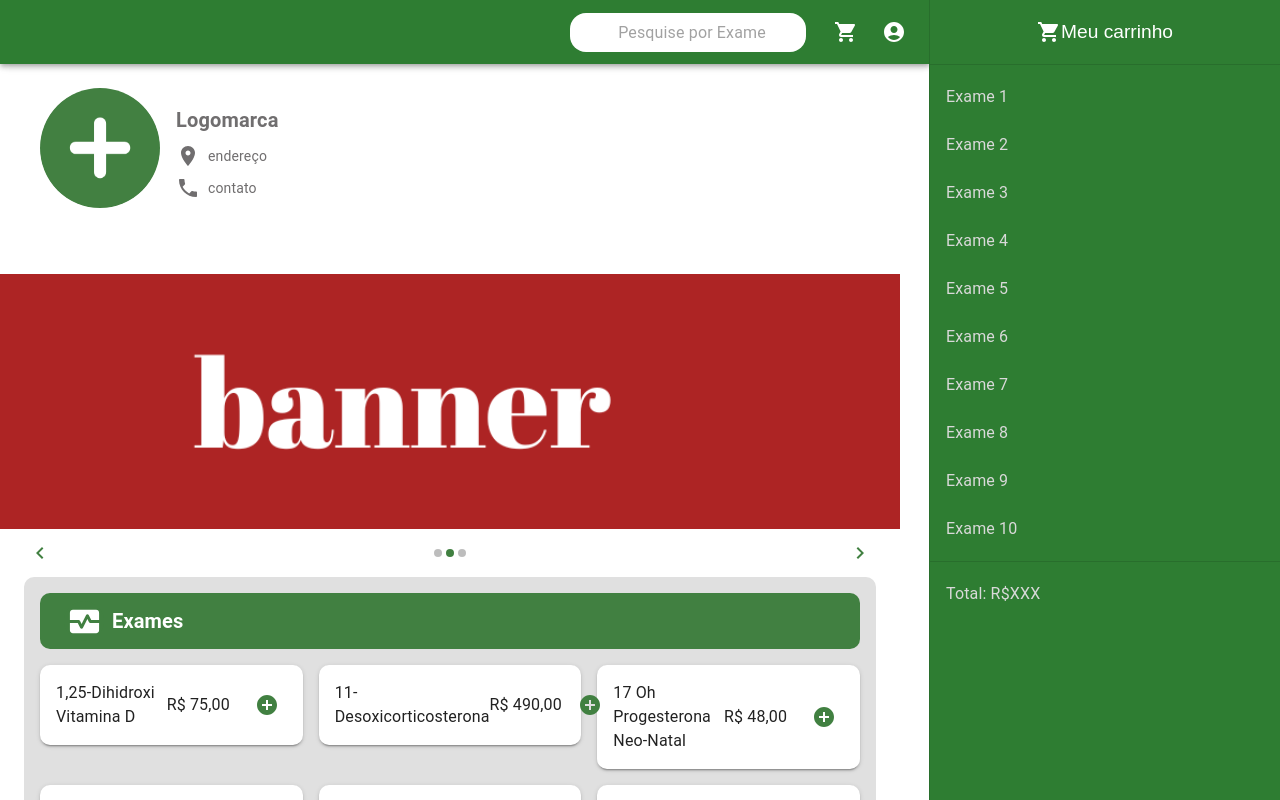
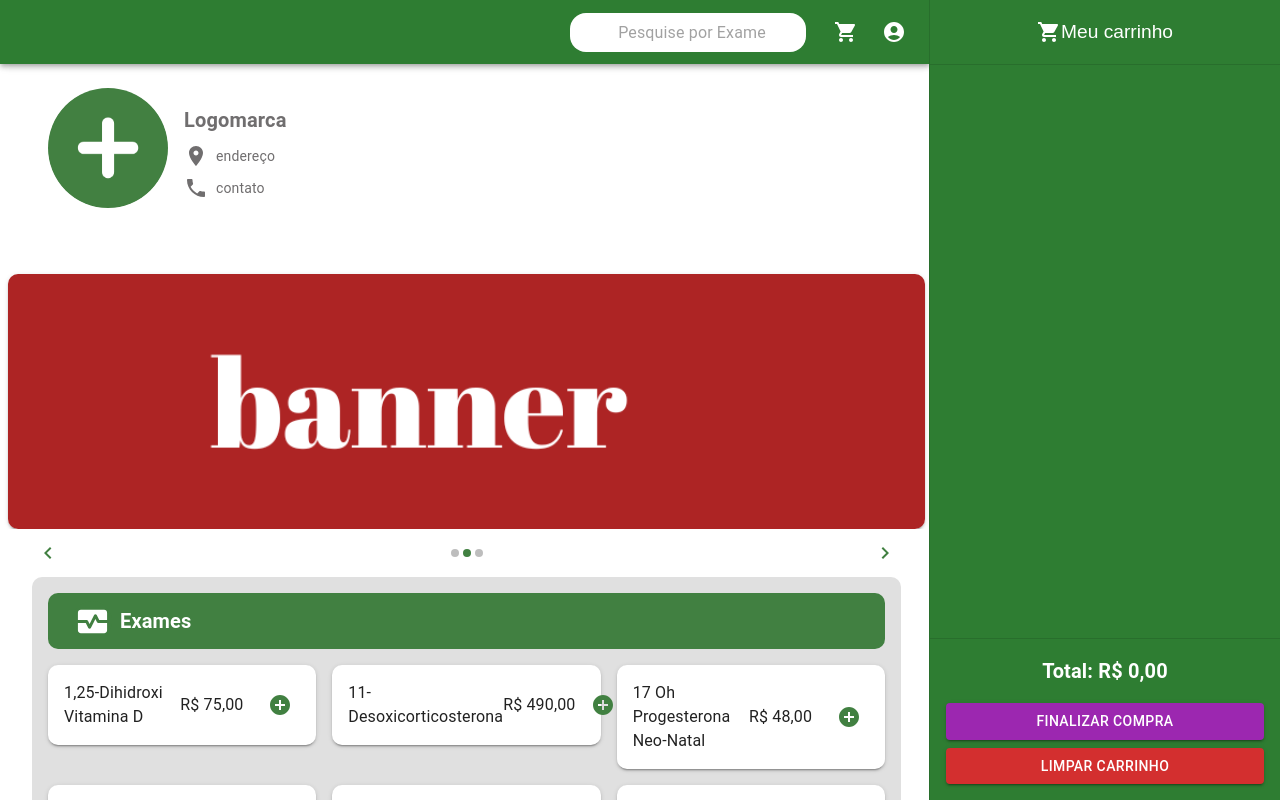
Before and after one commit to AntonioEpichin/orcalab, a Next.js app: page / in a window 1280 px wide. Both pictures are taken after a click on the button 1196 px from the left and 32 px from the top of the page. Shown: the top 800 px of the page. Built offline with nearby package versions, Linux system fonts and the light colour scheme.

Commit message:
atualizadas funcionalidades de estado do carrinho e ajustes nos componentes necessarios

```diff
--- a/src/app/globals.css
+++ b/src/app/globals.css
@@ -1,20 +1,9 @@
-body {
-    margin: 0;
-    padding: 0;
-    box-sizing: border-box;
-}
+/* globals.css */
+body.drawer-open {
+    margin-right: 355px; /* Ajuste a margem do corpo para a esquerda */
+    transition: margin-right 0.3s ease; /* Adicione uma transição suave */
+  }
 
-main {
-    transition: margin 0.3s ease-in-out;
-}
-
-.drawer-open main {
-    margin-right: 250px; /* Ajuste conforme necessário */
-}
-
-/* Media queries para diferentes tamanhos de tela */
-@media (min-width: 600px) {
-    .drawer-open main {
-        margin-right: 190px; /* Ajuste conforme necessário */
-    }
-}
+  main {
+    transition: margin-right 0.3s ease; /* Adicione uma transição suave para o main também */
+  }
--- a/src/app/layout.js
+++ b/src/app/layout.js
@@ -5,22 +5,25 @@ import NavBar from "@/components/NavBar";
 import Footer from "../components/Footer";
 import LogoSection from "@/components/LogoSection";
 import Cart from "../components/Cart";
-import { useState } from "react";
-
-
+import { useCart } from "@/components/CartContext";
+import { CartProvider } from "@/components/CartContext";
 
 export default function RootLayout({ children }) {
-  const [cartOpen, setCartOpen] = useState(false);
+  return (
+    <CartProvider>
+      <InnerRootLayout>{children}</InnerRootLayout>
+    </CartProvider>
+  );
+}
 
-  const toggleCart = () => {
-    setCartOpen(!cartOpen);
-  };
+function InnerRootLayout({ children }) {
+  const { isCartOpen } = useCart();
 
   return (
     <html lang="pt-br">
-      <body className={cartOpen ? 'drawer-open' : ''}>
-        <NavBar open={cartOpen} toggleCart={toggleCart} />
-        <Cart open={cartOpen} onClose={toggleCart} />
+      <body className={isCartOpen ? 'drawer-open' : ''}>
+        <NavBar />
+        <Cart />
         <LogoSection />
         <main>
           {children}
--- a/src/components/BannerCarousel.jsx
+++ b/src/components/BannerCarousel.jsx
@@ -2,10 +2,9 @@
 
 import React, { useState, useEffect } from 'react';
 import { Box, Paper, MobileStepper, Button } from '@mui/material';
-import { useTheme } from '@mui/material/styles';
+import { useTheme, createTheme, ThemeProvider } from '@mui/material/styles';
 import KeyboardArrowLeft from '@mui/icons-material/KeyboardArrowLeft';
 import KeyboardArrowRight from '@mui/icons-material/KeyboardArrowRight';
-import { createTheme,ThemeProvider } from '@mui/material/styles';
 
 const banners = [
   "/images/banners/banner01.png",
@@ -16,8 +15,8 @@ const banners = [
 const defaultTheme = createTheme({
   palette: {
     primary: {
-      main: '#418041',  // Cor principal verde escuro
-      light: 'rgba(65, 128, 65, 0.8)',  // Verde claro para efeitos de hover
+      main: '#418041',
+      light: 'rgba(65, 128, 65, 0.8)',
     }
   }
 });
@@ -56,8 +55,14 @@ export default function BannerCarousel() {
             bgcolor: 'background.default',
           }}
         >
-        {/* Aqui você pode colocar o título ou legenda do slide atual, se necessário */}
         </Paper>
+        <Paper
+          elevation={2}
+          sx={{
+            borderRadius: '10px', // Abaulamento nas bordas
+            overflow: 'hidden',
+          }}
+        >
           <Box
             component="img"
             sx={{
@@ -71,6 +76,7 @@ export default function BannerCarousel() {
             src={banners[activeStep]}
             alt={`Banner ${activeStep + 1}`}
           />
+        </Paper>
         <MobileStepper
           steps={maxSteps}
           position="static"
--- a/src/components/Cart.jsx
+++ b/src/components/Cart.jsx
@@ -1,3 +1,4 @@
+// components/Cart.js
 import React from 'react';
 import Drawer from '@mui/material/Drawer';
 import List from '@mui/material/List';
@@ -6,13 +7,18 @@ import ListItem from '@mui/material/ListItem';
 import ListItemText from '@mui/material/ListItemText';
 import Box from '@mui/material/Box';
 import IconButton from '@mui/material/IconButton';
+import Typography from '@mui/material/Typography';
 import ShoppingCartIcon from '@mui/icons-material/ShoppingCart';
+import DeleteIcon from '@mui/icons-material/Delete';
+import Button from '@mui/material/Button';
 import { useTheme } from '@mui/material/styles';
+import { useCart } from '@/components/CartContext';
 
 const drawerWidth = 350;
 
-function Cart({ open, onClose }) {
+function Cart() {
   const theme = useTheme();
+  const { cartItems, total, removeItemFromCart, clearCart, isCartOpen, toggleCart } = useCart();
 
   return (
     <Drawer
@@ -21,14 +27,15 @@ function Cart({ open, onClose }) {
         flexShrink: 0,
         '& .MuiDrawer-paper': {
           width: drawerWidth,
-                    backgroundColor: '#2E7D32', // cor de fundo verde
+          backgroundColor: theme.palette.success.main,
           color: '#D9D9D9',
-                    height: '100vh', // ocupar toda a altura da tela
+          height: '100vh',
+          position: 'fixed',
         },
       }}
       variant="persistent"
       anchor="right"
-            open={open}
+      open={isCartOpen}
     >
       <Box
         sx={{
@@ -36,37 +43,44 @@ function Cart({ open, onClose }) {
           alignItems: 'center',
           padding: theme.spacing(0, 1),
           ...theme.mixins.toolbar,
-                    justifyContent: 'center', // centralizar conteúdo
-                    color: '#FFFFFF', // cor do texto branca
+          justifyContent: 'center',
+          color: '#FFFFFF',
         }}
       >
-                <IconButton sx={{ color: 'inherit', fontSize: '1.2rem' }} >
-                    <ShoppingCartIcon sx={{ fontSize: '1.5rem' }} /> {/* ícone menor */}
+        <IconButton sx={{ color: 'inherit', fontSize: '1.2rem' }} onClick={toggleCart}>
+          <ShoppingCartIcon sx={{ fontSize: '1.5rem' }} />
           Meu carrinho
         </IconButton>
       </Box>
       <Divider />
       <Box
         role="presentation"
-                onClick={onClose}
-                onKeyDown={onClose}
-                sx={{ width: '100%', height: '100%' }}
+        sx={{ width: '100%', height: 'calc(100% - 150px)', overflowY: 'auto' }}
       >
         <List>
-                    {['Exame 1', 'Exame 2', 'Exame 3', 'Exame 4', 'Exame 5', 'Exame 6', 'Exame 7', 'Exame 8', 'Exame 9', 'Exame 10'].map((text, index) => (
-                        <ListItem key={text}>
-                            <ListItemText primary={text} />
+          {cartItems.map((item, index) => (
+            <ListItem key={index} sx={{ display: 'flex', justifyContent: 'space-between', alignItems: 'center' }}>
+              <ListItemText primary={`${item.nome} - ${parseFloat(item.preço).toLocaleString('pt-BR', { style: 'currency', currency: 'BRL' })}`} />
+              <IconButton edge="end" aria-label="delete" onClick={() => removeItemFromCart(item)}>
+                <DeleteIcon sx={{ color: 'red' }} />
+              </IconButton>
             </ListItem>
           ))}
         </List>
+      </Box>
       <Divider />
-                <List>
-                    {['Total: R$XXX'].map((text, index) => (
-                        <ListItem key={text}>
-                            <ListItemText primary={text} />
-                        </ListItem>
-                    ))}
-                </List>
+      <Box sx={{ padding: 2 }}>
+        <Typography variant="h6" sx={{ textAlign: 'center', fontWeight: 'bold', color: '#FFFFFF' }}>
+          Total: {total.toLocaleString('pt-BR', { style: 'currency', currency: 'BRL' })}
+        </Typography>
+        <Box sx={{ display: 'flex', flexDirection: 'column', alignItems: 'center', mt: 2 }}>
+          <Button variant="contained" color="secondary" sx={{ mb: 1, width: '100%' }} onClick={() => alert('Compra finalizada!')}>
+            Finalizar compra
+          </Button>
+          <Button variant="contained" color="error" sx={{ width: '100%' }} onClick={clearCart}>
+            Limpar carrinho
+          </Button>
+        </Box>
       </Box>
     </Drawer>
   );
--- /dev/null
+++ b/src/components/CartContext.js
@@ -0,0 +1,46 @@
+// components/CartContext.js
+'use client'
+
+import React, { createContext, useState, useContext } from 'react';
+
+const CartContext = createContext();
+
+export const CartProvider = ({ children }) => {
+  const [cartItems, setCartItems] = useState([]);
+  const [total, setTotal] = useState(0);
+  const [isCartOpen, setIsCartOpen] = useState(false);
+
+  const addItemToCart = (item) => {
+    setCartItems((prevItems) => [...prevItems, item]);
+    setTotal((prevTotal) => prevTotal + parseFloat(item.preço));
+    setIsCartOpen(true); // Abre o carrinho ao adicionar um item
+  };
+
+  const removeItemFromCart = (item) => {
+    setCartItems((prevItems) => {
+      const index = prevItems.indexOf(item);
+      if (index > -1) {
+        prevItems.splice(index, 1);
+        setTotal((prevTotal) => prevTotal - parseFloat(item.preço));
+      }
+      return [...prevItems];
+    });
+  };
+
+  const clearCart = () => {
+    setCartItems([]);
+    setTotal(0);
+  };
+
+  const toggleCart = () => {
+    setIsCartOpen(!isCartOpen);
+  };
+
+  return (
+    <CartContext.Provider value={{ cartItems, total, addItemToCart, removeItemFromCart, clearCart, isCartOpen, toggleCart }}>
+      {children}
+    </CartContext.Provider>
+  );
+};
+
+export const useCart = () => useContext(CartContext);
--- a/src/components/ExamesTable.jsx
+++ b/src/components/ExamesTable.jsx
@@ -3,10 +3,10 @@
 import React, { useState, useEffect } from 'react';
 import { Avatar, Grid, Paper, Typography, IconButton, Box, Container } from '@mui/material';
 import AddCircleIcon from '@mui/icons-material/AddCircle';
-import AssessmentIcon from '@mui/icons-material/Assessment';
+import MonitorHeartIcon from '@mui/icons-material/MonitorHeart';
 import { createTheme, ThemeProvider } from '@mui/material/styles';
-import MonitorHeartIcon from '@mui/icons-material/MonitorHeart';
 import { Pagination } from '@mui/material';
+import { useCart } from '@/components/CartContext';
 
 const defaultTheme = createTheme({
   palette: {
@@ -17,15 +17,16 @@ const defaultTheme = createTheme({
   }
 });
 
-const Item = ({ nome, preço }) => {
-  const formattedPrice = parseFloat(preço).toLocaleString('pt-BR', { style: 'currency', currency: 'BRL' });
+const Item = ({ exame, onAdd }) => {
+  const formattedPrice = parseFloat(exame.preço).toLocaleString('pt-BR', { style: 'currency', currency: 'BRL' });
+
   return (
-    <Grid item xs={6} sm={4} md={3}>
+    <Grid item xs={12} sm={6} md={4}>
       <Paper elevation={2} sx={{ display: 'flex', justifyContent: 'space-between', alignItems: 'center', p: 2, borderRadius: '10px' }}>
-        <Typography variant="body1">{nome}</Typography>
+        <Typography variant="body1">{exame.nome}</Typography>
         <Box display="flex" alignItems="center">
           <Typography variant="body1" sx={{ minWidth: '80px' }}>{formattedPrice}</Typography>
-          <IconButton aria-label="adicionar exame">
+          <IconButton aria-label="adicionar exame" onClick={() => onAdd(exame)}>
             <AddCircleIcon sx={{ color: 'primary.main' }} />
           </IconButton>
         </Box>
@@ -38,6 +39,7 @@ export default function ExamesTable() {
   const [exames, setExames] = useState([]);
   const [page, setPage] = useState(1);
   const itemsPerPage = 10;
+  const { addItemToCart } = useCart();
 
   useEffect(() => {
     fetch('/exames.json')
@@ -67,19 +69,7 @@ export default function ExamesTable() {
           </Box>
           <Grid container spacing={2}>
             {paginatedExames.map((exame) => (
-              <Grid item xs={12} sm={6} md={4} key={exame.id}>
-                <Paper elevation={2} sx={{ display: 'flex', justifyContent: 'space-between', alignItems: 'center', p: 2, borderRadius: '10px' }}>
-                  <Typography variant="body1">{exame.nome}</Typography>
-                  <Box display="flex" alignItems="center">
-                    <Typography variant="body1" sx={{ minWidth: '80px' }}>
-                      {parseFloat(exame.preço).toLocaleString('pt-BR', { style: 'currency', currency: 'BRL' })}
-                    </Typography>
-                    <IconButton aria-label="adicionar exame">
-                      <AddCircleIcon sx={{ color: 'primary.main' }} />
-                    </IconButton>
-                  </Box>
-                </Paper>
-              </Grid>
+              <Item key={exame.id} exame={exame} onAdd={addItemToCart} />
             ))}
           </Grid>
           <Pagination count={count} page={page} onChange={handleChangePage} sx={{ mt: 2, justifyContent: 'center' }} />
--- a/src/components/NavBar.jsx
+++ b/src/components/NavBar.jsx
@@ -9,6 +9,7 @@ import IconButton from '@mui/material/IconButton';
 import InputBase from '@mui/material/InputBase';
 import ShoppingCartIcon from '@mui/icons-material/ShoppingCart';
 import AccountCircle from '@mui/icons-material/AccountCircle';
+import { useCart } from '@/components/CartContext';
 
 const drawerWidth = 350;
 
@@ -29,12 +30,13 @@ const AppBar = styled(MuiAppBar, {
   }),
 }));
 
-export default function NavBar({ open, toggleCart }) {
+export default function NavBar() {
   const theme = useTheme();
+  const { isCartOpen, toggleCart } = useCart();
 
   return (
     <Box sx={{ flexGrow: 1 }}>
-            <AppBar position="fixed" open={open} sx={{ backgroundColor: theme.palette.success.main }}>
+      <AppBar position="fixed" open={isCartOpen} sx={{ backgroundColor: theme.palette.success.main }}>
         <Toolbar sx={{ justifyContent: 'flex-end' }}>
           <Box sx={{
             position: 'relative',
```
Lines whose indentation alone changed are shown as unchanged.
